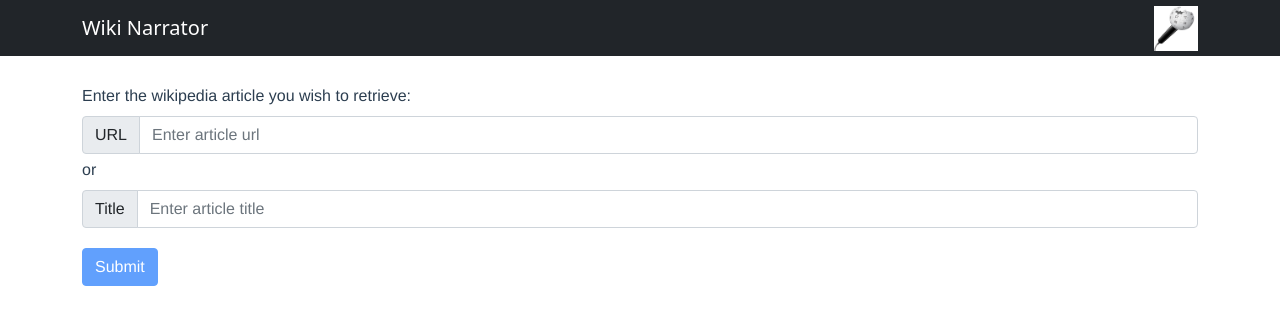
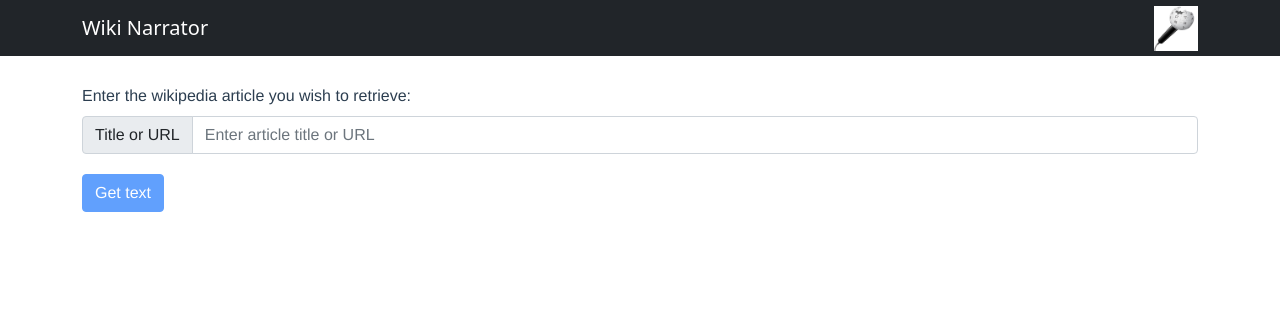
Before and after one commit to karlhayek/wikinarrator, a Vue app in the folder frontend/: page / in a window 1280 px wide. Shown: the top 324 px of the page. Built offline with nearby package versions, Linux system fonts and the light colour scheme.

Commit message:
Add title_or_url feature

```diff
--- a/frontend/src/App.vue
+++ b/frontend/src/App.vue
@@ -5,9 +5,7 @@ import axios from "axios";
 
 
 let count = ref(0);
-const pageLink = ref("");
-const pageTitle = ref("");
-let urlSelected = ref(false);
+const pageTitleOrUrl = ref("");
 let titleSelected = ref(false);
 
 let articleText = ref("");
@@ -19,21 +17,12 @@ function increment() {
 
 function selectTitleInput() {
   titleSelected.value = true
-  urlSelected.value = false
-}
-function selectURLInput() {
-  urlSelected.value = true
-  titleSelected.value = false
 }
 
 async function onSubmit() {
   var pageInfo = ""
-  if (urlSelected.value) {
-    pageInfo = pageLink.value
-  }
-  else if (titleSelected.value) {
-    pageInfo = pageTitle.value
-  }
+
+  pageInfo = pageTitleOrUrl.value
 
   // console.log("Retrieving article content for page " + pageInfo)
 
@@ -42,7 +31,7 @@ async function onSubmit() {
 
   axios
     .post("/api/getarticlecontent", {
-      title: pageInfo
+      article_title_or_url: pageInfo
     })
     .then((res) => {
       var pageContent = res["data"]['page_content']
@@ -64,38 +53,27 @@ async function onSubmit() {
       <!-- <button :disabled="isButtonDisabled" v-on:click="increment">{{ count }}</button> -->
       <br />Enter the wikipedia article you wish to retrieve:
       <b-form @submit="onSubmit">
-        <b-input-group prepend="URL" class="mt-2 mb-1">
+        <b-input-group prepend="Title or URL" class="mt-2 mb-1">
           <b-form-input
-            class="shadow-none"
-            :class="{ 'border-primary': urlSelected }"
-            v-model="pageLink"
-            type="url"
-            placeholder="Enter article url"
-            @click="selectURLInput"
-            :required="urlSelected"
-          ></b-form-input>
-        </b-input-group>or
-        <b-input-group prepend="Title" class="mt-2 mb-1">
-          <b-form-input
-            v-model="pageTitle"
+            v-model="pageTitleOrUrl"
             class="shadow-none"
             :class="{ 'border-primary': titleSelected }"
             type="text"
-            placeholder="Enter article title"
+            placeholder="Enter article title or URL"
             @click="selectTitleInput"
-            :required="titleSelected"
+            :required="true"
           ></b-form-input>
         </b-input-group>
 
         <b-button
           type="submit"
           variant="primary"
-          class="mt-3 mb-5"
-          :disabled="(urlSelected || titleSelected) == false"
-        >Submit</b-button>
+          class="mt-3 mb-4"
+          :disabled="titleSelected == false"
+        >Get text</b-button>
       </b-form>
 
-      <b-form-textarea v-if="articleText != ''" v-model="articleText" rows="16" max-rows="30"></b-form-textarea>
+      <b-form-textarea v-if="articleText != ''" v-model="articleText" rows="18" max-rows="30"></b-form-textarea>
     </div>
   </main>
 </template>
```
Also changed, not shown: 2 other files (tests, documents, lock files or other folders).
